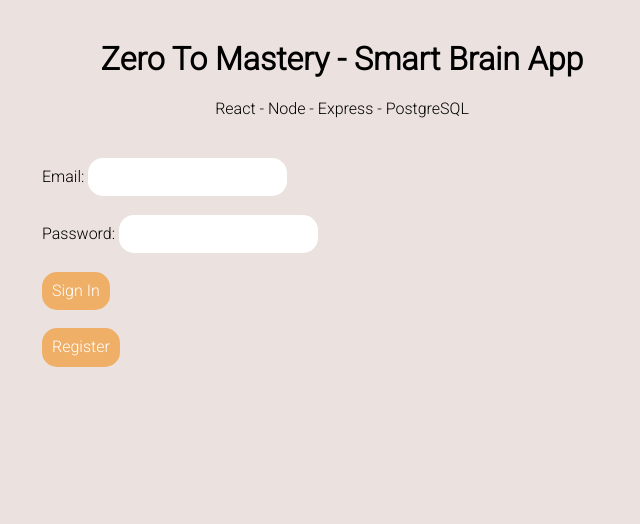
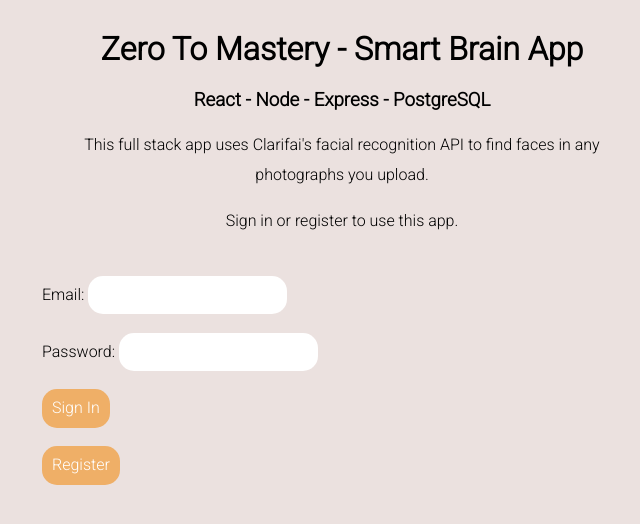
Before and after one commit to nidvar/smart-brain-fe, a React (Create React App) app: page / in a window 1280 px wide. Shown: the top 524 px of the page, without its empty margins (298-938 px from the left). Built offline with nearby package versions, Linux system fonts and the light colour scheme.

Commit message:
finished

```diff
--- a/src/App.css
+++ b/src/App.css
@@ -28,16 +28,12 @@
 }
 
 .Nav{
-  margin:10px;
+  margin:10px 30px 10px 10px;
+  text-align: right;
 }
 
-.Nav p:hover{
+.Nav h2:hover{
   cursor:pointer;
-}
-
-.header{
-  display:flex;
-  justify-content: space-between;
 }
 
 .Tilt{
@@ -83,6 +79,10 @@
   color:white;
 }
 
+button:hover{
+  cursor:pointer;
+}
+
 input{
   border-radius: 15px;
   border:none;
@@ -104,3 +104,7 @@
   margin-bottom:40px;
   text-align: center;
 }
+
+p{
+  line-height:30px;
+}
--- a/src/components/Nav.js
+++ b/src/components/Nav.js
@@ -11,17 +11,17 @@
     }else if(props.route_status == 'home'){
         return(
             <div className="Nav">
-                <p onClick={()=>{
+                <h2 onClick={()=>{
                     props.onRoutechange('signin')
                     props.grab_signin_result(null)
                     props.clear_data()
-                }} >Sign Out</p>
+                }} >Sign Out</h2>
             </div>
         )
     }else if(props.route_status =='register'){
         return(
             <div className="Nav">
-                <p onClick={()=>{props.onRoutechange('signin')}} >Back</p>
+                <h2 onClick={()=>{props.onRoutechange('signin')}} >Back</h2>
             </div>
         )
     }
--- a/src/components/Signin.js
+++ b/src/components/Signin.js
@@ -23,6 +23,7 @@
         })
     }
     onSignIn = ()=>{
+        this.props.grab_signin_result('')
         let emailvalidation = this.state.email.split('');
 
         if(!emailvalidation.includes('@') || !emailvalidation.includes('.')){
@@ -47,7 +48,7 @@
                 console.log(a[0])
                 this.props.grab_user(a[0])
             }else{
-                this.props.grab_signin_result('fail')
+                this.props.grab_signin_result('password fail')
             }
         })
     }
@@ -57,7 +58,9 @@
                 <div>
                     <div className="title">
                         <h1>Zero To Mastery - Smart Brain App</h1>
-                        <p>React - Node - Express - PostgreSQL</p>
+                        <h3>React - Node - Express - PostgreSQL</h3>
+                        <p>This full stack app uses Clarifai's facial recognition API to find faces in any photographs you upload.</p>
+                        <p>Sign in or register to use this app.</p>
                     </div>
                     Email: <input onChange={this.onEmailChange} /> <br />
                     <br />
```
